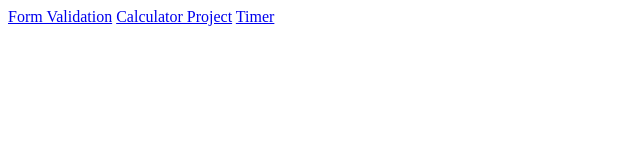
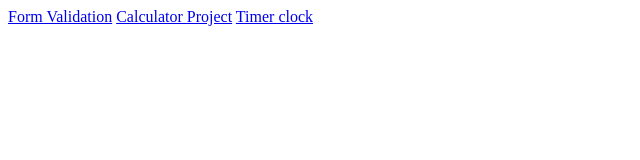
Before and after one commit to Divyapriyagr/Divyapriyagr.github.io, a plain HTML site: page index.html in a window 1280 px wide. Shown: the full height of the page, 0-640 px from the left. Drawn offline with Linux system fonts and the light colour scheme.

Commit message:
Update index.html

```diff
--- a/index.html
+++ b/index.html
@@ -8,7 +8,7 @@
 <body>
     <a href="login_form.html">Form Validation</a>
     <a href="Calculator.html">Calculator Project</a>
-    <a href="Stopclock.html">Timer </a>
+    <a href="Stopclock.html">Timer clock</a>
 
 </body>
 </html>
```
